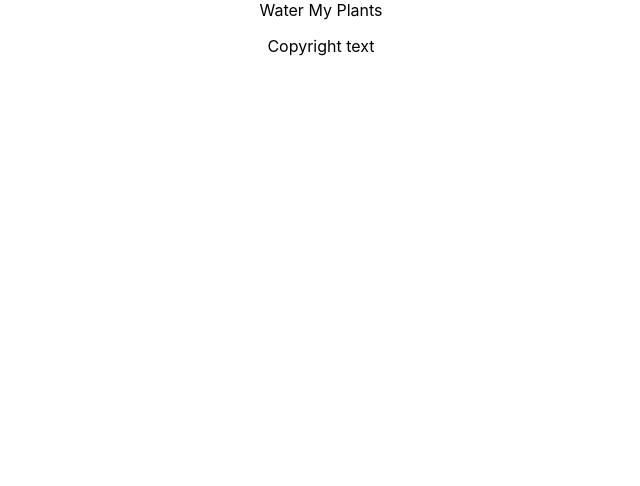
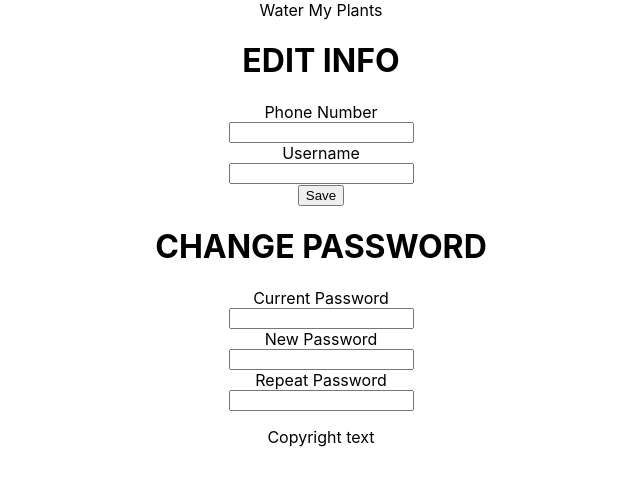
Before and after one commit to Build-Week-Water-My-Plants-8/front-end, a React (Create React App) app in the folder water-my-plants/: page /profile in a window 1280 px wide. Shown: the top 486 px of the page, without its empty margins (319-959 px from the left). Built offline with nearby package versions, Linux system fonts and the light colour scheme.

Commit message:
Edit Profile Scaffolding

```diff
--- a/water-my-plants/src/App.css
+++ b/water-my-plants/src/App.css
@@ -36,3 +36,9 @@
     transform: rotate(360deg);
   }
 }
+
+.edit-fields {
+  display: flex;
+  flex-direction: column;
+  align-items: center;
+}
--- a/water-my-plants/src/App.js
+++ b/water-my-plants/src/App.js
@@ -6,7 +6,7 @@ import Home from './components/Home';
 import { BrowserRouter, Route, Routes} from 'react-router-dom';
 import Login from './components/Login';
 import Footer from './components/Footer';
-
+import Profile from './components/Profile';
 function App() {
   // const [open, setOpen] = useState(false);
   // const handleOpen = () => {
@@ -29,7 +29,7 @@ function App() {
         <Routes>
           <Route exact path={'/'} element={<Home />}/>
           <Route path={'/login'} element={<Login />}/>
-
+          <Route path={'/profile'} element={<Profile />}/>
         </Routes>
 
       </BrowserRouter>
--- a/water-my-plants/src/components/EditProfile.js
+++ b/water-my-plants/src/components/EditProfile.js
@@ -8,12 +8,34 @@ function EditProfile() {
 
 
     return (
-        <div>
-            <h1>Edit Info</h1>
-            <form onSubmit={onSubmit}>
-                <label htmlFor='phone-number'>Phone Number</label>
-                <input name='phone-number' type='phone'/>
+        <div className='edit-forms'>
+            <div className='info-edit'>
+                <h1>EDIT INFO</h1>
+                <form onSubmit={onSubmit}>
+                    <div className='edit-fields'>
+                        <label htmlFor='phone-number'>Phone Number</label>
+                        <input name='phone-number' type='phone'/>
+                        <label htmlFor='username'>Username</label>
+                        <input name='username' type='text'/>
+                    </div>
+
+                <button>Save</button>
             </form>
+            </div>
+            <div className='password-edit'>
+                <h1>CHANGE PASSWORD</h1>
+                <form onSubmit={onSubmit}>
+                    <div className='edit-fields'>
+                        <label htmlFor='current-password'>Current Password</label>
+                        <input name='current-password' type='password'/>
+                        <label htmlFor='new-password'>New Password</label>
+                        <input name='new-password' type='password'/>
+                        <label htmlFor='repeat-password'>Repeat Password</label>
+                        <input name='repeat-password' type='password'/>
+                    </div>
+                </form>
+            </div>
+
         </div>
     )
 }
--- a/water-my-plants/src/components/PrivateRoute.js
+++ b/water-my-plants/src/components/PrivateRoute.js
@@ -1,6 +1,6 @@
 import React from "react";
-import { Route, Redirect, useNavigate } from "react-router-dom";
-
+import { Route, Redirect } from "react-router-dom";
+// import { useNavigate } from 'react-router-dom';
 function PrivateRoute({component: Component, ...rest}) {
   //const naviate = useNavigate();
   return (<Route {...rest} render={() => {
--- a/water-my-plants/src/components/Profile.js
+++ b/water-my-plants/src/components/Profile.js
@@ -1,4 +1,4 @@
-import React, { useEffect } from 'react';
+import React from 'react';
 import EditProfile from './EditProfile';
 function Profile() {
 
```
